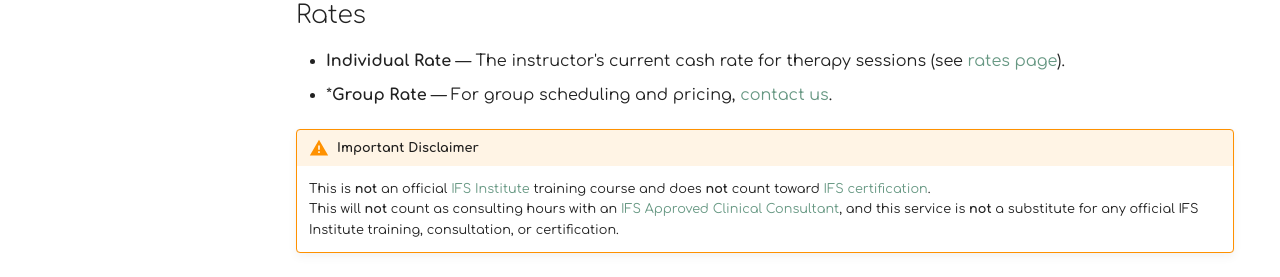
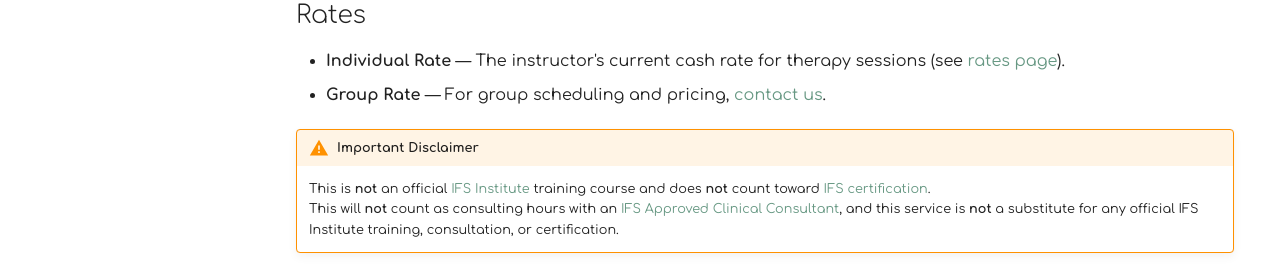
Before and after one commit to motm-therapy/website, an MkDocs documentation site: the page built from docs/ifs.md, in a window 1280 px wide and 900 px high, scrolled down 656 px. Shown: the part 275-552 px from the top of the window. Built offline with MkDocs 1.6.1 and Material for MkDocs 9.7.7, drawn with Linux system fonts in a browser that asks for light colours; plug-ins that fetch from the network failed and are left out.

Commit message:
typo fix

```diff
--- a/docs/ifs.md
+++ b/docs/ifs.md
@@ -28,7 +28,7 @@ Matters of the Mind Therapy now offers **IFS Familiarization** for therapists, c
 ## Rates
 
 - **Individual Rate** — The instructor's current cash rate for therapy sessions (see [rates page](https://motmtherapy.com/rates/)).
-- ***Group Rate** — For group scheduling and pricing, [contact us](https://motmtherapy.com/contact/).
+- **Group Rate** — For group scheduling and pricing, [contact us](https://motmtherapy.com/contact/).
 
 !!! warning "Important Disclaimer"
     This is **not** an official [IFS Institute](https://ifs-institute.com/) training course and does **not** count toward [IFS certification](https://ifs-institute.com/ifs-certification).
```
